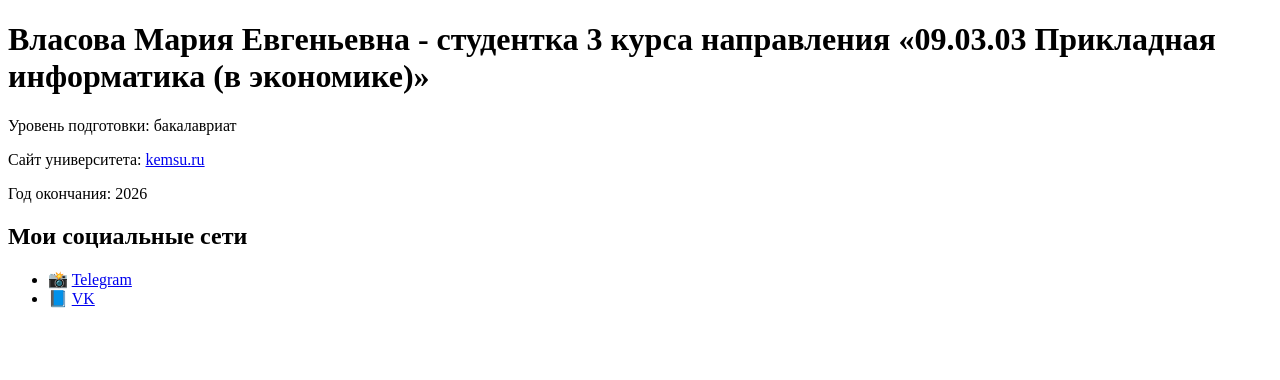
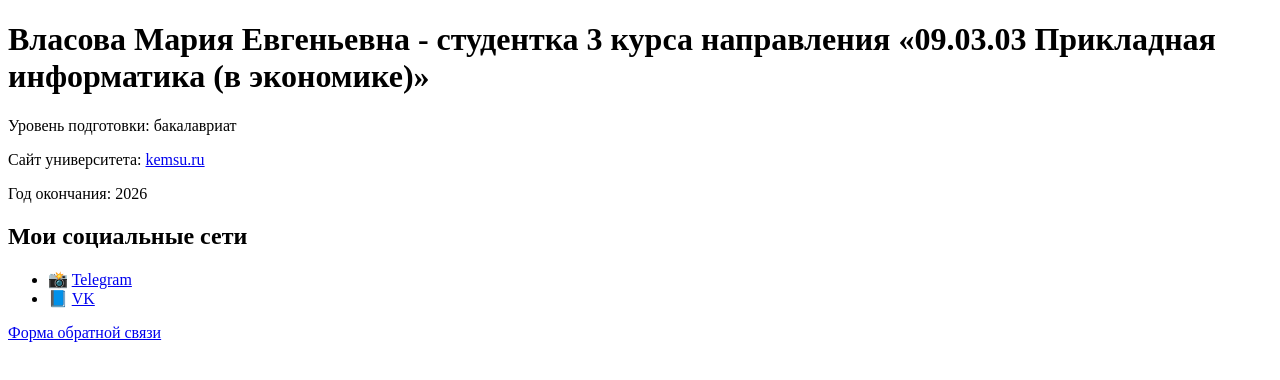
Before and after one commit to Masha-PIz-211/labsOfSitesMAIN, a plain HTML site: page lab2/lab2.html in a window 1280 px wide. Drawn offline with Linux system fonts and the light colour scheme.

Commit message:
Update lab2.html

```diff
--- a/lab2/lab2.html
+++ b/lab2/lab2.html
@@ -17,5 +17,7 @@
         <li>📸 <a href="https://t.me/@mv8001" target="_blank">Telegram</a></li>
         <li>📘 <a href="https://vk.com/marshavlasova" target="_blank">VK</a></li>
     </ul>
+
+    <a href="contact_me.html"> Форма обратной связи </a>
 </body>
 </html>
```
